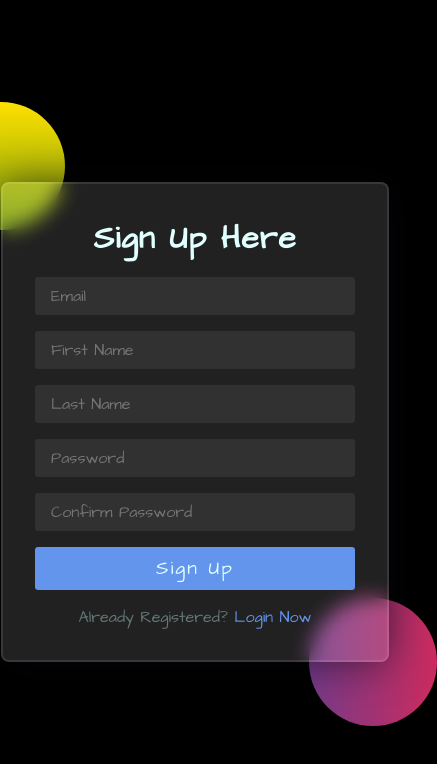
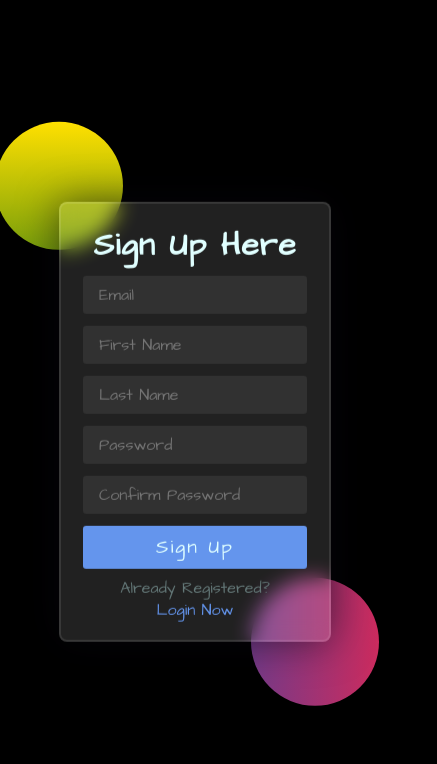
Before and after one commit to ambasta-shalu/url-shortner-frontend, a React (Vite) app: page /signup in a window 390 px wide. Shown: the top 764 px of the page, 437 px wide, since content can reach past the window. Built offline with nearby package versions, Linux system fonts and the light colour scheme.

Commit message:
MEDIA QUERY BREAKPOINTS ADDED 😷

```diff
--- a/config.js
+++ b/config.js
@@ -1,4 +1,5 @@
 export const REACT_APP_SERVER_DOMAIN =
   "https://url-shortner-backend-pkzp.onrender.com";
 
+// FOR TESTING PURPOSE
 // export const REACT_APP_SERVER_DOMAIN = "http://localhost:7000";
--- a/src/App.css
+++ b/src/App.css
@@ -29,3 +29,9 @@ body {
   color: var(--COLOR-DARK);
   overflow-x: hidden;
 }
+
+/* UTILITY-FUNCTION */
+
+.nowrap {
+  white-space: nowrap;
+}
--- a/src/css/LoginPage.css
+++ b/src/css/LoginPage.css
@@ -83,3 +83,92 @@
   text-decoration: underline;
   color: var(--COLOR-LIGHT);
 }
+
+/* Media Query Breakpoints */
+
+@media (max-width: 540px) {
+  .login__content {
+    max-width: 20rem;
+  }
+
+  .login__form > input {
+    width: 16rem;
+  }
+
+  .login__btn {
+    width: 16rem;
+  }
+}
+
+@media (max-width: 460px) {
+  .login__content {
+    max-width: 17rem;
+  }
+
+  .login__form {
+    gap: 0.75rem;
+  }
+
+  .login__form > input {
+    width: 14rem;
+  }
+
+  .login__btn {
+    width: 14rem;
+  }
+}
+
+@media (max-width: 367px) {
+  .login__content {
+    max-width: 15rem;
+    padding: 0.2rem 2rem;
+    gap: 0.5rem;
+  }
+
+  .login__heading {
+    font-size: 1.5rem;
+  }
+
+  .login__form > input {
+    width: 13rem;
+  }
+
+  .login__btn {
+    font-size: 1rem;
+    width: 13rem;
+  }
+
+  .login__content > p {
+    display: flex;
+    flex-direction: column;
+    align-items: center;
+    justify-content: center;
+    flex-wrap: nowrap;
+  }
+}
+
+@media (max-width: 335px) {
+  .login__content {
+    max-width: 12rem;
+  }
+
+  .login__heading {
+    font-size: 1rem;
+  }
+
+  .login__form > input {
+    padding: 0.25rem 0.5rem;
+    width: 10rem;
+    font-size: 0.75rem;
+  }
+
+  .login__btn {
+    padding: 0.25rem 0.5rem;
+    width: 10rem;
+    font-size: 0.75rem;
+  }
+
+  .login__content > p {
+    font-size: 0.75rem;
+  }
+}
--- a/src/css/SignupPage.css
+++ b/src/css/SignupPage.css
@@ -102,3 +102,92 @@
   text-decoration: underline;
   color: var(--COLOR-LIGHT);
 }
+
+/* Media Query Breakpoints */
+
+@media (max-width: 540px) {
+  .signup__content {
+    max-width: 20rem;
+    padding: 0.2rem 2rem;
+    gap: 0.5rem;
+  }
+
+  .signup__form > input {
+    width: 16rem;
+  }
+
+  .signup__btn {
+    width: 16rem;
+  }
+}
+
+@media (max-width: 440px) {
+  .signup__content {
+    max-width: 17rem;
+  }
+
+  .signup__form {
+    gap: 0.75rem;
+  }
+
+  .signup__form > input {
+    width: 14rem;
+  }
+
+  .signup__btn {
+    width: 14rem;
+  }
+
+  .signup__content > p {
+    display: flex;
+    flex-direction: column;
+    align-items: center;
+    justify-content: center;
+    flex-wrap: nowrap;
+  }
+}
+
+@media (max-width: 367px) {
+  .signup__content {
+    max-width: 15rem;
+  }
+
+  .signup__heading {
+    font-size: 1.5rem;
+  }
+
+  .signup__form > input {
+    width: 13rem;
+  }
+
+  .signup__btn {
+    font-size: 1rem;
+    width: 13rem;
+  }
+}
+
+@media (max-width: 335px) {
+  .signup__content {
+    max-width: 12rem;
+  }
+
+  .signup__heading {
+    font-size: 1rem;
+  }
+
+  .signup__form > input {
+    padding: 0.25rem 0.5rem;
+    width: 10rem;
+    font-size: 0.75rem;
+  }
+
+  .signup__btn {
+    padding: 0.25rem 0.5rem;
+    width: 10rem;
+    font-size: 0.75rem;
+  }
+
+  .signup__content > p {
+    font-size: 0.75rem;
+  }
+}
--- a/src/pages/LoginPage.jsx
+++ b/src/pages/LoginPage.jsx
@@ -48,6 +48,7 @@ function LoginPage() {
 
       <div className="login__content">
         <h1 className="login__heading">Login Here</h1>
+
         <form className="login__form" onSubmit={formik.handleSubmit}>
           <input
             type="email"
@@ -69,9 +70,10 @@ function LoginPage() {
             Login
           </button>
         </form>
+
         <p>
-          New User?{" "}
-          <span className="login__link__signup" onClick={handleClick}>
+          <span> New User? </span>
+          <span className="login__link__signup nowrap" onClick={handleClick}>
             Sign Up Now
           </span>
         </p>
--- a/src/pages/SignupPage.jsx
+++ b/src/pages/SignupPage.jsx
@@ -62,6 +62,7 @@ function SignupPage() {
 
       <div className="signup__content">
         <h1 className="signup__heading">Sign Up Here</h1>
+
         <form className="signup__form" onSubmit={formik.handleSubmit}>
           <input
             type="email"
@@ -108,9 +109,10 @@ function SignupPage() {
             Sign Up
           </button>
         </form>
+
         <p>
-          Already Registered?{" "}
-          <span className="signup__link__login" onClick={handleClick}>
+          <span>Already Registered? </span>
+          <span className="signup__link__login nowrap" onClick={handleClick}>
             Login Now
           </span>
         </p>
```
